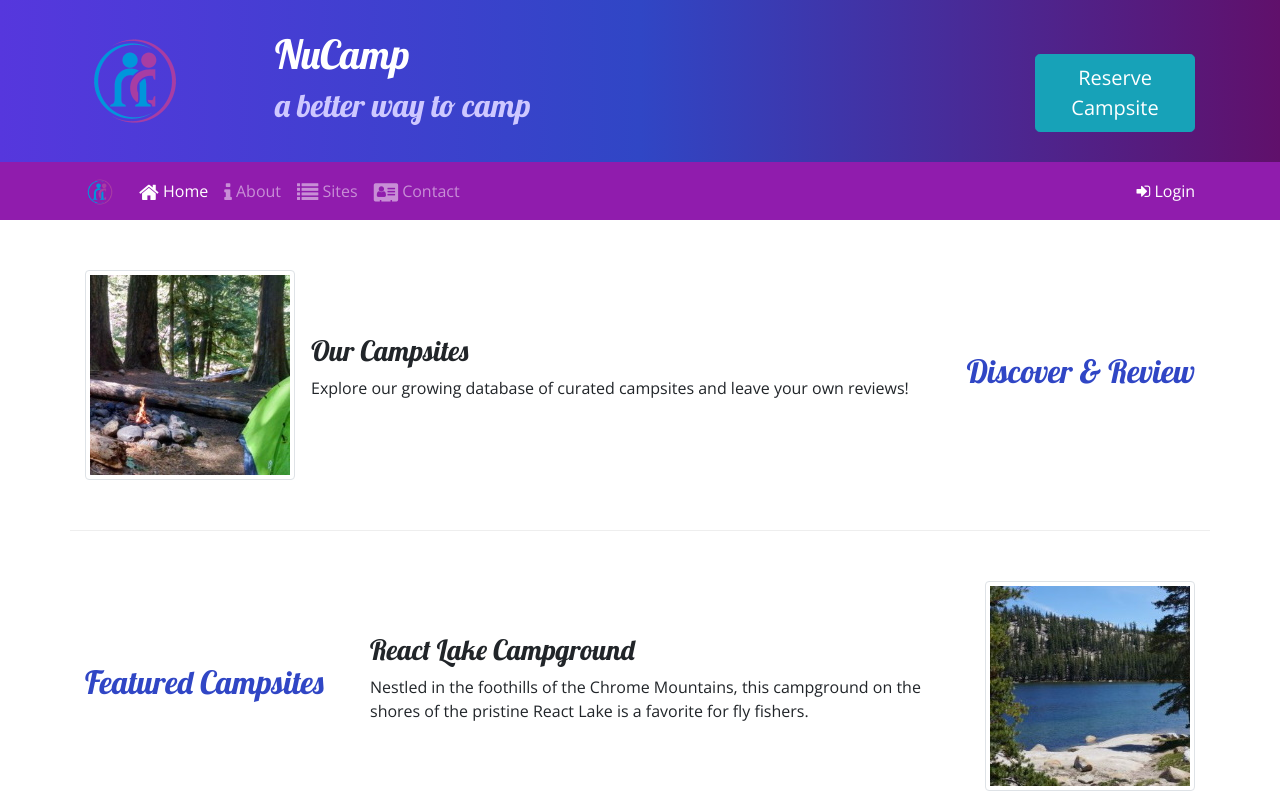
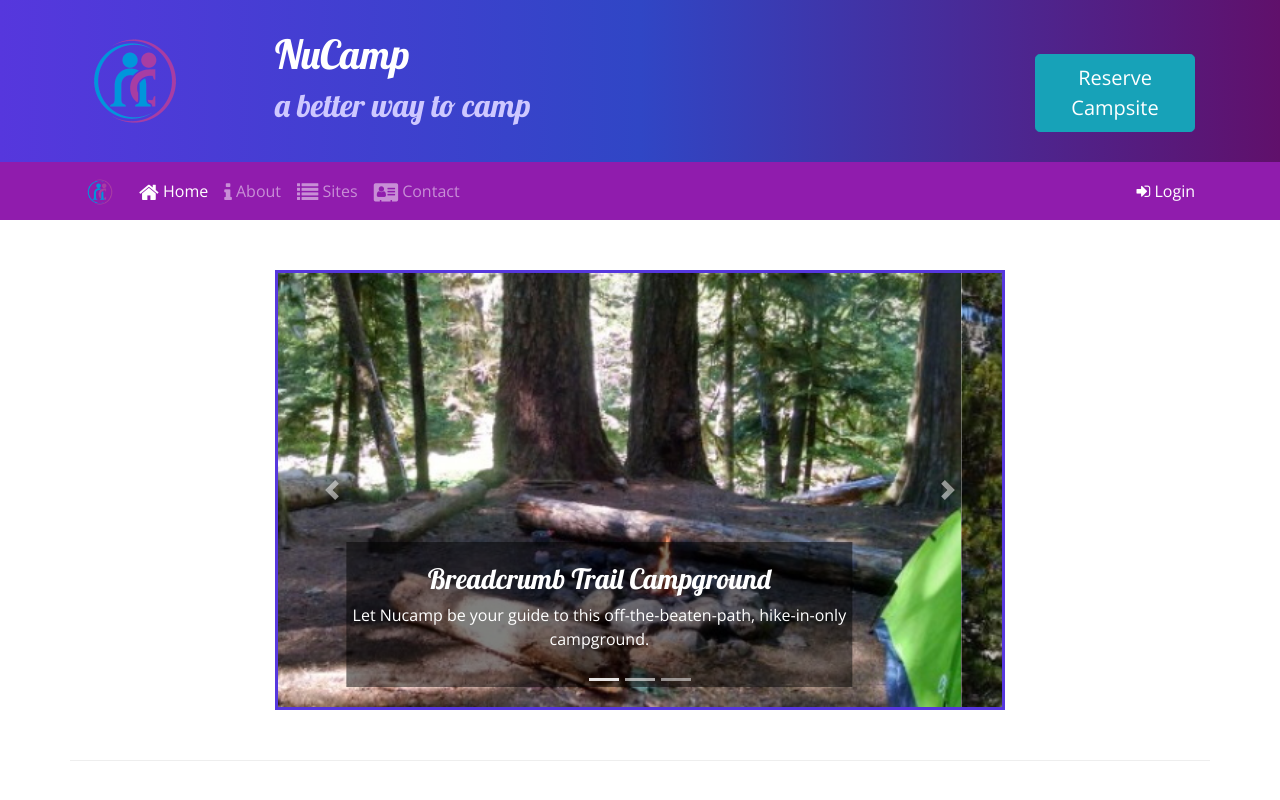
Before and after one commit to RoguePhoenix117/nucampsite, a website: page index.html in a window 1280 px wide. Shown: the top 800 px of the page. Drawn offline with nearby package versions, Linux system fonts and the light colour scheme.

Commit message:
carousel

```diff
--- a/css/styles.css
+++ b/css/styles.css
@@ -49,3 +49,11 @@ a:hover {
     color: inherit;
     text-decoration: none;
 }
+
+.carousel-caption {
+    background-color: rgba(0, 0, 0, 0.5);
+}
+
+.carousel {
+    border: solid #5637DD
+}
--- a/index.html
+++ b/index.html
@@ -98,6 +98,49 @@
     </div>
 
     <div class="container">
+        <div class="row row-content">
+            <div class="col-md-8 mx-auto">
+                <div id="homeCarousel" class="carousel slide" data-ride="carousel">
+                    <ol class="carousel-indicators">
+                        <li data-target="#homeCarousel" data-slide-to="0" class="active"></li>
+                        <li data-target="#homeCarousel" data-slide-to="1"></li>
+                        <li data-target="#homeCarousel" data-slide-to="2"></li>
+                    </ol>
+                    <div class="carousel-inner">
+                        <div class="carousel-item active">
+                            <img class="d-block w-100" src="img/breadcrumb-trail.jpg" alt="Breadcrumb Trail Campground" >
+                            <div class="carousel-caption">
+                                <h3>Breadcrumb Trail Campground</h3>
+                                <p class="d-none d-sm-block">Let Nucamp be your guide to this off-the-beaten-path, hike-in-only campground.</p>
+                            </div>
+                        </div>
+                        <div class="carousel-item">
+                            <img class="d-block w-100" src="img/react-lake.jpg" alt="React Lake Campground" >
+                            <div class="carousel-caption">
+                                <h3>React Lake Campground</h3>
+                                <p class="d-none d-sm-block">Nestled in the foothills of the Chrome Mountains, this campground on the shores of the pristine React Lake is a favorite for fly fishers.</p>
+                            </div>
+                        </div>
+                        <div class="carousel-item">
+                            <img class="d-block w-100" src="img/chrome-river.jpg" alt="Chrome River Campground">
+                            <div class="carousel-caption">
+                                <h3>Chrome River Campground</h3>
+                                <p class="d-none d-sm-block">Spend a few sunny days and starry nights beneath a canopy of old-growth firs at this enchanting spot by the Chrome River.</p>
+                            </div>
+                        </div>
+                    </div>
+                    <a class="carousel-control-prev" href="#homeCarousel" role="button" data-slide="prev">
+                        <span class="carousel-control-prev-icon"></span>
+                        <span class="sr-only">Previous</span>
+                    </a>
+                    <a class="carousel-control-next" href="#homeCarousel" role="button" data-slide="next">
+                        <span class="carousel-control-next-icon"></span>
+                        <span class="sr-only">Next</span>
+                    </a>
+                </div>
+            </div>
+        </div>
+
         <div class="row row-content align-items-center">
             <div class="col-sm-4 order-sm-last col-md-3">
                 <h2 class="text-sm-right">Discover & Review</h2>
```
